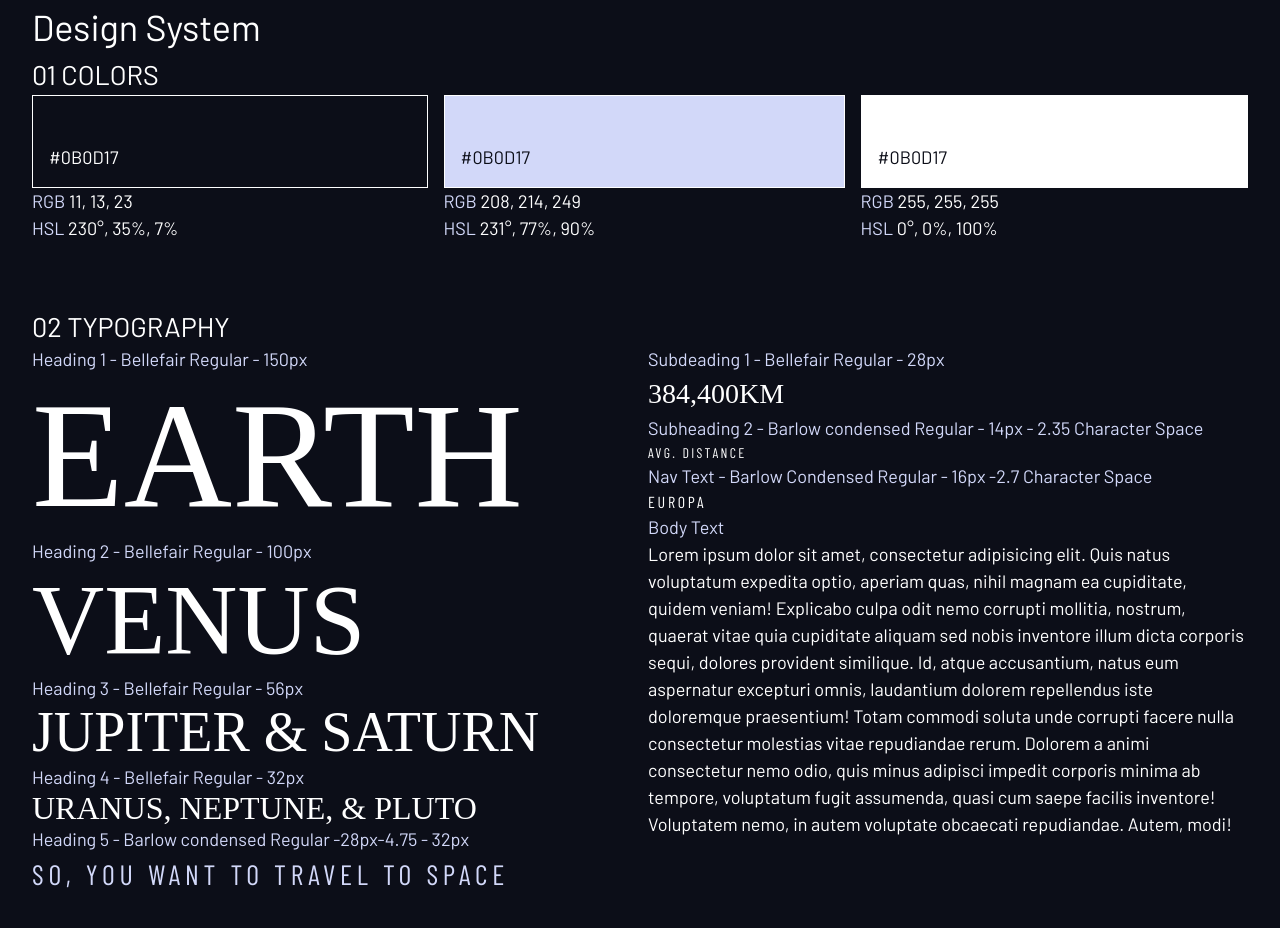
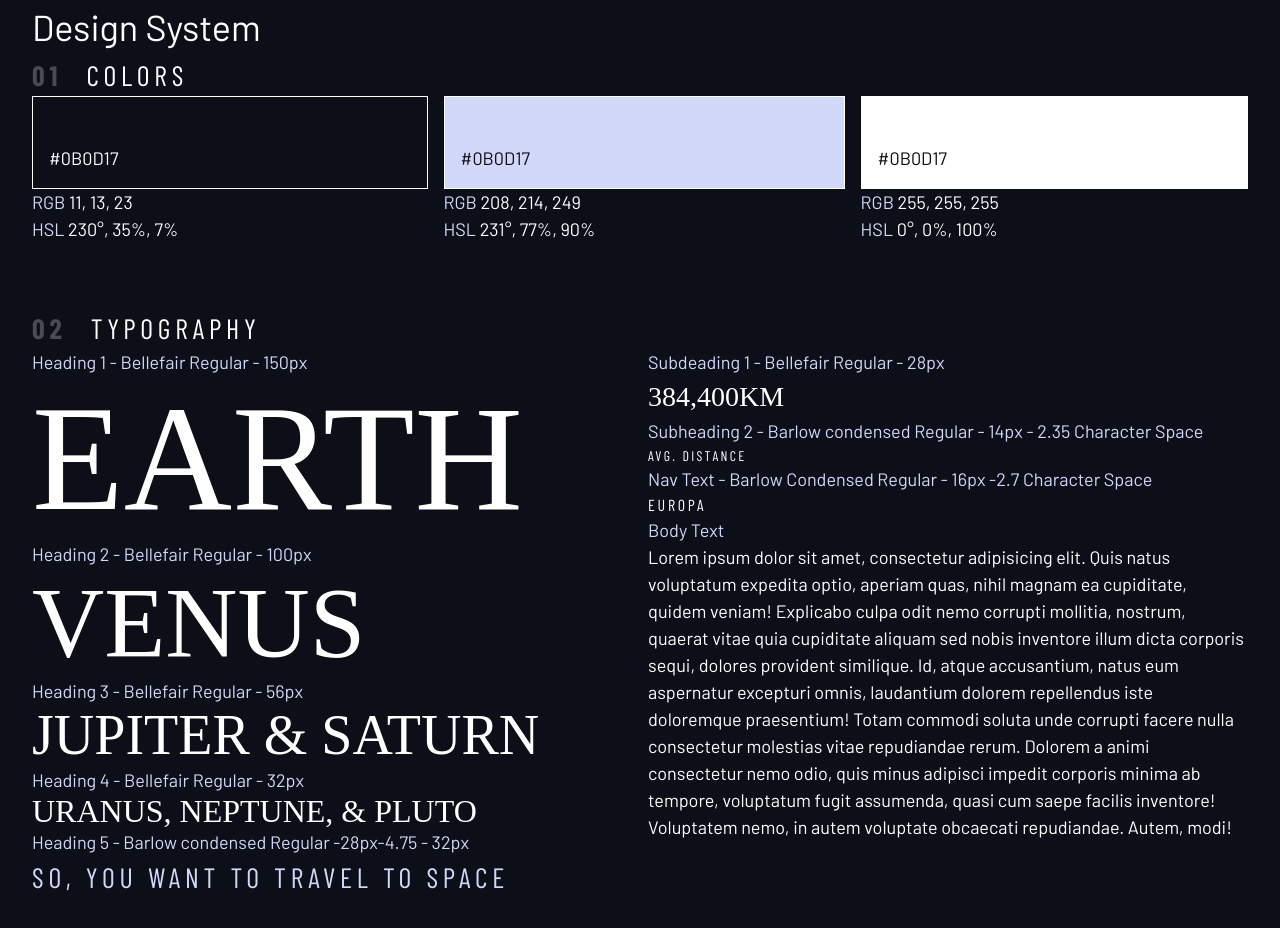
Before and after one commit to IbrahimBagalwa/node-Auth, a plain HTML site: page lesson-files/index.html in a window 1280 px wide. Drawn offline with nearby package versions, Linux system fonts and the light colour scheme; a web font is replaced by a local one.

Commit message:
numbered title

```diff
--- a/lesson-files/index.css
+++ b/lesson-files/index.css
@@ -207,3 +207,15 @@ select {
 .fs-600 {
   line-height: 1.1;
 }
+
+.numbered-title {
+  font-family: var(--ff-sans-cond);
+  font-size: var(--fs-500);
+  text-transform: uppercase;
+  letter-spacing: 4.72px;
+}
+.numbered-title span {
+  margin-right: 0.5em;
+  font-weight: 700;
+  color: hsl(var(--clr-white) / 0.25);
+}
--- a/lesson-files/index.html
+++ b/lesson-files/index.html
@@ -17,7 +17,7 @@
     <div class="container">
         <h1 >Design System</h1>
         <section id="colors">
-            <h2 class="uppercase"><span>01</span> colors</h2>
+            <h2 class="numbered-title"><span>01</span> colors</h2>
             <div class="flex">
                 <div class="flow" style="flex-grow: 1;">
                     <div class="bg-dark text-white" style="padding: 3rem 1rem 1rem; border: 1px solid white">#0B0D17</div>
@@ -41,7 +41,7 @@
         </section>
 
         <section id="typography" style="margin: 4rem 0;">
-            <h2 class="uppercase"><span>02</span> typography</h2>
+            <h2 class="numbered-title"><span>02</span> typography</h2>
             <div class="flex">
                 <div style="flex-basis: 100%">
                     <div>
```
